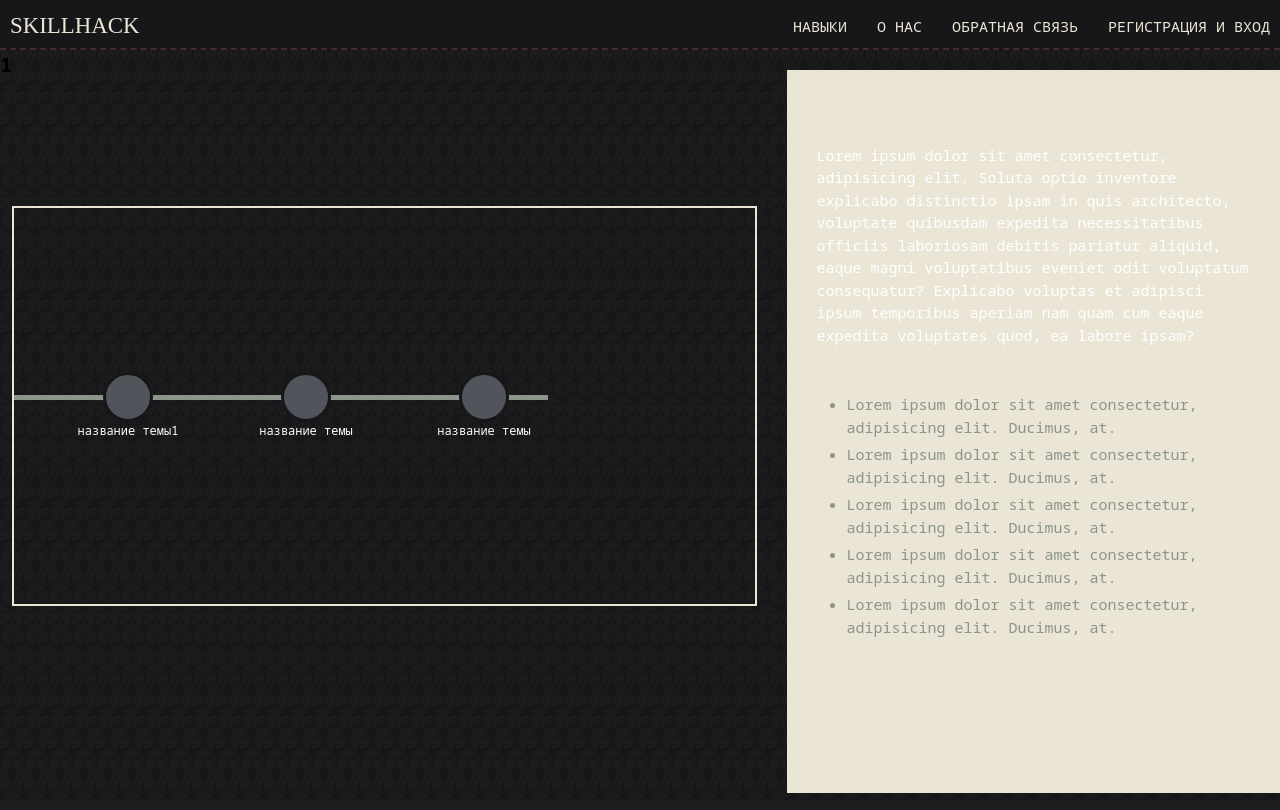
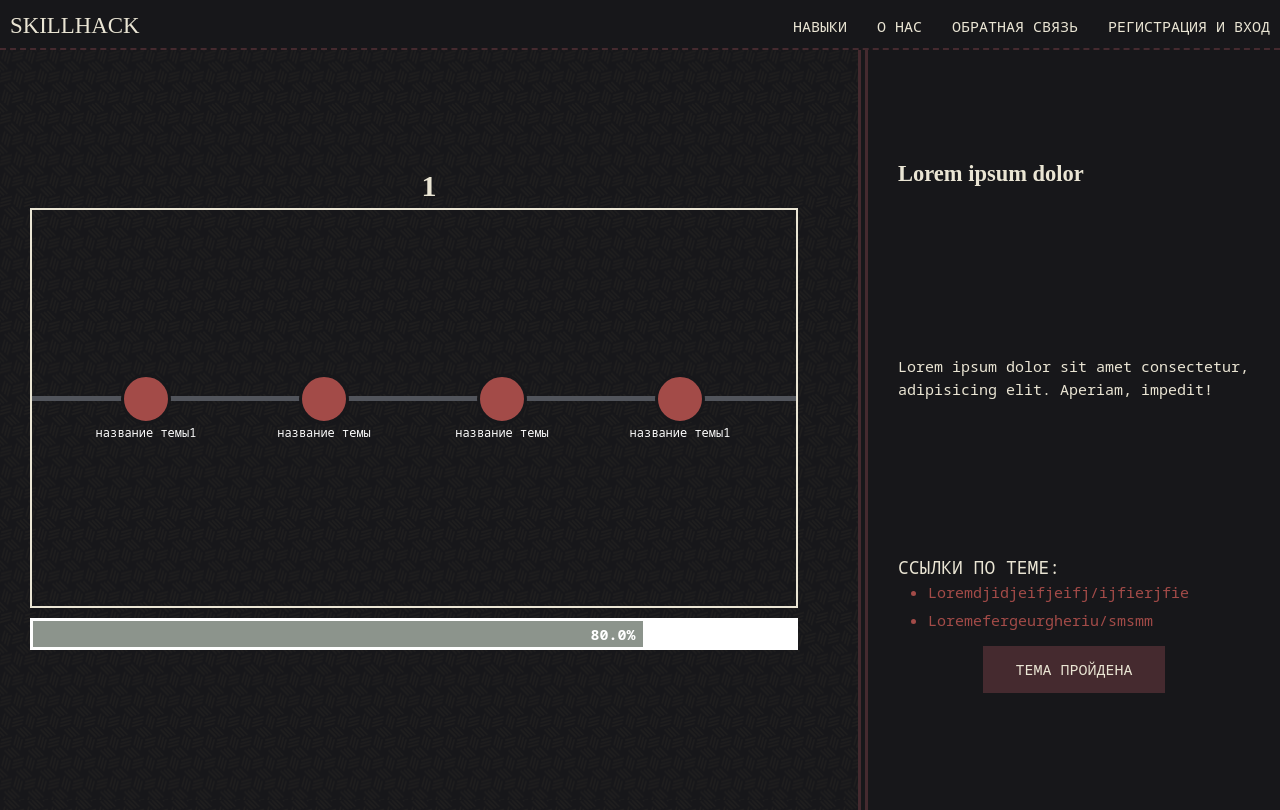
Before and after one commit to ShinyTrunk/SkillHack, a Flask app: page /skill/1 in a window 1280 px wide. Run offline with Flask 3, Linux system fonts and the light colour scheme; some web fonts are replaced.

Commit message:
промежуточная верстка навыка

```diff
--- a/static/styles/main.css
+++ b/static/styles/main.css
@@ -313,7 +313,7 @@
 } */
 
 input:focus + .slider {
-  box-shadow: 0 0 1px var();
+  box-shadow: 0 0 1px;
 }
 
 input:checked + .slider:before {
@@ -650,19 +650,6 @@
   text-align: right;
 }
 
-/* .personal-data>div:not(:nth-child(2)) {
-
-} */
-
-/* .personal-data div:nth-child(1) {
-color: red !important;
-} */
-/* .personal-data div:nth-child(n + 4) {
-color: red;
-} */
-/* .personal-form  div:nth-child(1) {
-color:red;
-} */
 
 /* отдельный скилл стили  */
 .skill-wrapper {
@@ -675,13 +662,14 @@
   flex-direction: column;
   align-items: center;
   color: var(--white);
-  /* margin-top: 2rem; */
-  background-color: var();
+  /* background-color: var(); */
 }
 
-.skill-wrapper .header-skill h1 {
+.skill-wrapper h1 {
   font-family: "Press Start 2P Regular";
-  font-size: 2rem;
+  font-size: 3rem;
+  color: var(--white);
+  margin: 0 auto;
 }
 .skill-wrapper .header-skill .progress-other {
   width: 30%;
@@ -691,62 +679,28 @@
 
 .skill-container {
   display: flex;
-  align-items: center;
+  align-items: flex-start;
   /* padding: 0 3rem; */
-  justify-content: space-between;
+  justify-content: center;
   color: white;
+  flex-direction: column;
   height: 95%;
+  margin: 0 3rem;
 }
-
-/* .skill-container .information-section { */
-/* flex-grow: 0.5; */
-
-/* height: 90%;
-/* display: flex;
-flex-direction: column;
-align-items: center; */
-/* font-size: 1.2rem;
-max-width: 20%; */
-/* height: 50%; */
-/* background-color: var(--dark);
-border: 2px dashed var(--white-green);
-padding: 3rem;
-} */
-/* .information-section>p {
-color: var(--white);
-margin: 1rem 0;
-}
-.information-section>span {
-margin-bottom: 2rem;
-}
-.information-section>div {
-display: flex;
-flex-direction: column;
-} */
-/* .skill-container .road-section { */
-/* flex-grow: 3; */
-/* } */
 .road-section {
   height: 50vh;
   width: 60vw;
-  /* position: fixed; */
-  /* background-color: var(--dark); */
   border: 2px solid var(--white);
-
   overflow-x: scroll;
-  /* padding-left: 20rem; */
   scroll-behavior: smooth;
   display: flex;
-
   align-items: center;
   margin-right: 3rem;
-  /* position: fixed;  */
 }
 
 .road-container {
   display: flex;
-
-  align-items: flex-start;
+  align-items: center;
   position: relative;
 
 }
@@ -757,7 +711,7 @@
   width: 100%;
   z-index: -1;
   display: block;
-  background-color: var(--white-green);
+  background-color: var(--var5);
   top: 2.25rem;
 }
 
@@ -783,7 +737,7 @@
   /* position: relative; */
   /* top: -2rem; */
   border-radius: 5rem;
-  background-color: var(--var5);
+  background-color: var(--red);
   border: 3px solid var(--dark);
   color: var(--white);
   transition: 0.5s;
@@ -795,8 +749,9 @@
 height: 4.1rem; */
 
   background-color: var(--white);
-  border-color: var(--white-green);
+  border-color: var(--dark-white-blue);
   color: var(--white);
+  transform: scale(1.2);
   /* align-items: center; */
 }
 /* .road-section .topic::after:hover {
@@ -812,7 +767,11 @@
   text-align: center;
   /* white-space: nowrap; */
 }
-
+.skill-container .progress-other {
+  background-color: #fff;
+  width: 60vw;
+  margin-top: 1rem;
+}
 /* .links-window {
   display: flex;
 
@@ -849,11 +808,15 @@
 }
 .links-information {
   padding: 3rem;
-  background-color: var(--white);
+  background-color: var(--dark);
+  border-left: 10px double var(--brown);
   font-size: 1.5rem;
   width: 40%;
   height: calc(100% + 1rem);
-  margin-top: 5rem;
+  display: flex;
+  flex-direction: column;
+  justify-content: space-around;
+
 }
 
 .links-information h2 {
@@ -861,8 +824,11 @@
   color: var(--white);
   font-family: "Press Start 2P Regular";
 }
+.links-information span {
+  color: var(--white);
+}
 .links-information .links {
-  margin-top: 2rem;
+  /* margin-top: 2rem; */
   display: flex;
   flex-direction: column;
 }
@@ -871,11 +837,18 @@
   font-size: 1.8rem;
 }
 .links li {
-  color: var(--white-green);
+  color: var(--red);
   margin-left: 3rem;
   margin-bottom: 0.5rem;
 }
 
+.ready-button {
+  align-items: center;
+  margin: 1rem auto;
+  background-color: var(--brown);
+  border-color: var(--brown);
+
+}
 /* .links-window::before {
 content: "<";
 display: block;
--- a/static/styles/root.css
+++ b/static/styles/root.css
@@ -10,4 +10,9 @@
   --dark-white-blue: #47495d;
   --var5: #51545b;
   --one-wh: calc(1vh + 1vw);
+  --dark-blue2: #014C67;
+  --dark-green: #62AD94;
+  --dark-purple: #7D4C61;
+  --white-orange: #F19785;
+  --pink: #DE99BC;
 }
--- a/templates/skill.html
+++ b/templates/skill.html
@@ -3,17 +3,10 @@
 {% block content %}
 <main>
     <div class="skill-wrapper">
-        <h1>{{ skill_name }}</h1>
-        <!-- <div class="header-skill">
 
-
-            <div class="progress-other">
-
-                <div class="progress-inner" data-percent="60.7"></div>
-            </div>
-        </div> -->
         <div class="skill-container">
 
+            <h1>{{ skill_name }}</h1>
             <section class="road-section">
                 <div class="road-container">
                     <div class="topic">
@@ -31,48 +24,82 @@
                         <span>название темы</span>
                         <!-- <p>название темы</p> -->
                     </div>
+                    <div class="topic">
+                        <span></span>
+                        <span>название темы1</span>
+                        <!-- <p>название темы</p> -->
+                    </div>
+                    <div class="topic">
+                        <span></span>
+                        <span>название темы</span>
+                        <!-- <p>название темы</p> -->
+                    </div>
+                    <div class="topic">
+                        <span></span>
+                        <span>название темы</span>
+                        <!-- <p>название темы</p> -->
+                    </div>
+
+                    <div class="topic">
+                        <span></span>
+                        <span>название темы1</span>
+                        <!-- <p>название темы</p> -->
+                    </div>
+                    <div class="topic">
+                        <span></span>
+                        <span>название темы</span>
+                        <!-- <p>название темы</p> -->
+                    </div>
+                    <div class="topic">
+                        <span></span>
+                        <span>название темы</span>
+                        <!-- <p>название темы</p> -->
+                    </div>
+
+                    <div class="topic">
+                        <span></span>
+                        <span>название темы1</span>
+                        <!-- <p>название темы</p> -->
+                    </div>
+                    <div class="topic">
+                        <span></span>
+                        <span>название темы</span>
+                        <!-- <p>название темы</p> -->
+                    </div>
+                    <div class="topic">
+                        <span></span>
+                        <span>название темы</span>
+                        <!-- <p>название темы</p> -->
+                    </div>
+
 
 
                 </div>
 
             </section>
-            <!-- <div class="links-window">
-                 <div class="slide-button">
-                    <i class="fa fa-angle-double-left" aria-hidden="true"></i>
-                    <i class="fa fa-angle-double-left" aria-hidden="true"></i>
-
-                    <i class="fa fa-angle-double-left" aria-hidden="true"></i>
-
-                </div> -->
-
-
-
-            <!-- </div> -->
+            <div class="progress-other ">
+                <div class="progress-inner" data-percent="80"></div>
+            </div>
+        </div>
          <div class="links-information">
                     <h2>Lorem ipsum dolor</h2>
-                    <span>Lorem ipsum dolor sit amet consectetur, adipisicing elit. Soluta optio inventore explicabo distinctio ipsam in quis architecto, voluptate quibusdam expedita necessitatibus officiis laboriosam debitis pariatur aliquid, eaque magni voluptatibus eveniet odit voluptatum consequatur? Explicabo voluptas et adipisci ipsum temporibus aperiam nam quam cum eaque expedita voluptates quod, ea labore ipsam?</p>
 
+                    <span>Lorem ipsum dolor sit amet consectetur, adipisicing elit. Aperiam, impedit!</span>
                     <div class="links">
                         <p>ССЫЛКИ ПО ТЕМЕ:</p>
+
                         <ul>
-                            <li><a>Lorem ipsum dolor sit amet consectetur, adipisicing elit. Ducimus, at.</a></li>
-                            <li><a>Lorem ipsum dolor sit amet consectetur, adipisicing elit. Ducimus, at.</a></li>
-
-                            <li><a>Lorem ipsum dolor sit amet consectetur, adipisicing elit. Ducimus, at.</a></li>
-
-                            <li><a>Lorem ipsum dolor sit amet consectetur, adipisicing elit. Ducimus, at.</a></li>
-                            <li><a>Lorem ipsum dolor sit amet consectetur, adipisicing elit. Ducimus, at.</a></li>
-
-
+                            <li><a>Loremdjidjeifjeifj/ijfierjfie</a></li>
+                            <li><a>Loremefergeurgheriu/smsmm</a></li>
 
                         </ul>
 
-
+                        <a class="red-button ready-button">ТЕМА ПРОЙДЕНА</a>
 
                     </div>
 
                 </div>
-        </div>
+
     </div>
 
 
```
Also changed, not shown: templates/account.html (+4 -4 lines), static/js/one_skill.js (line endings or trailing spaces).
